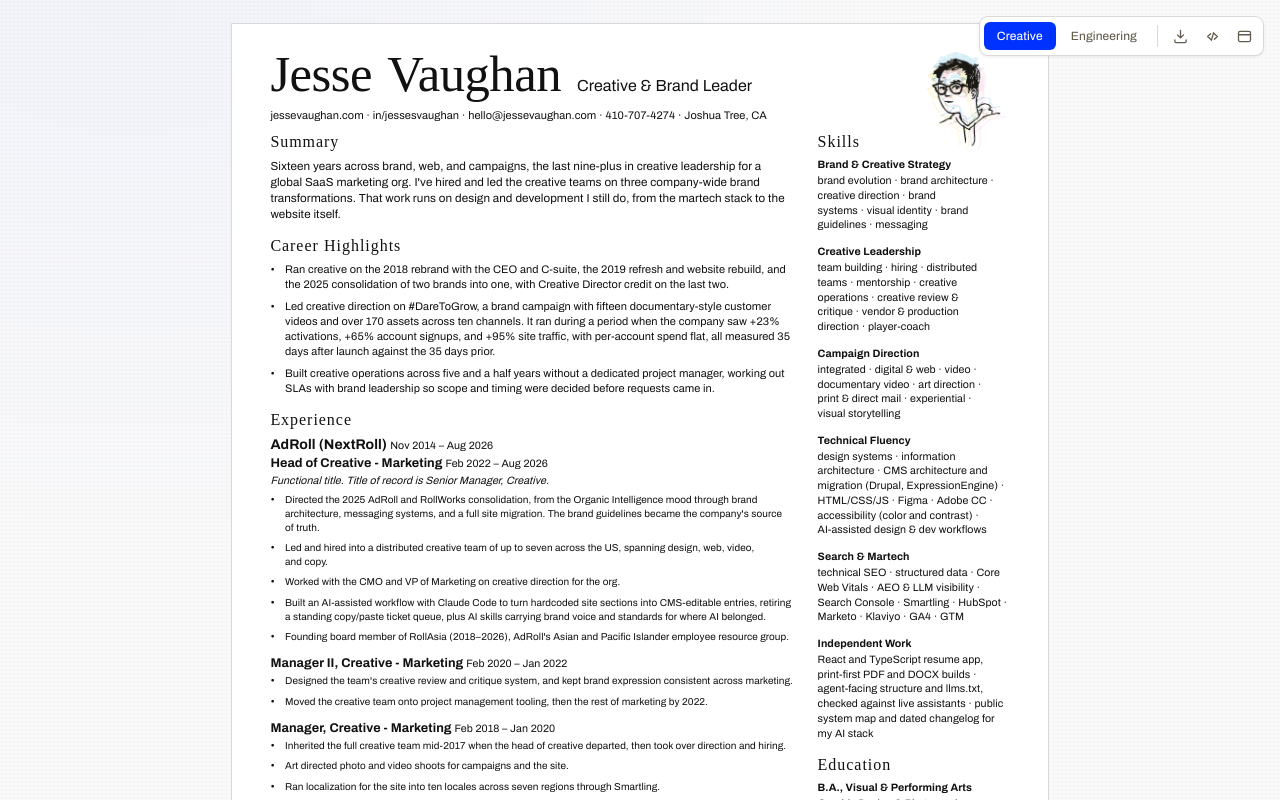
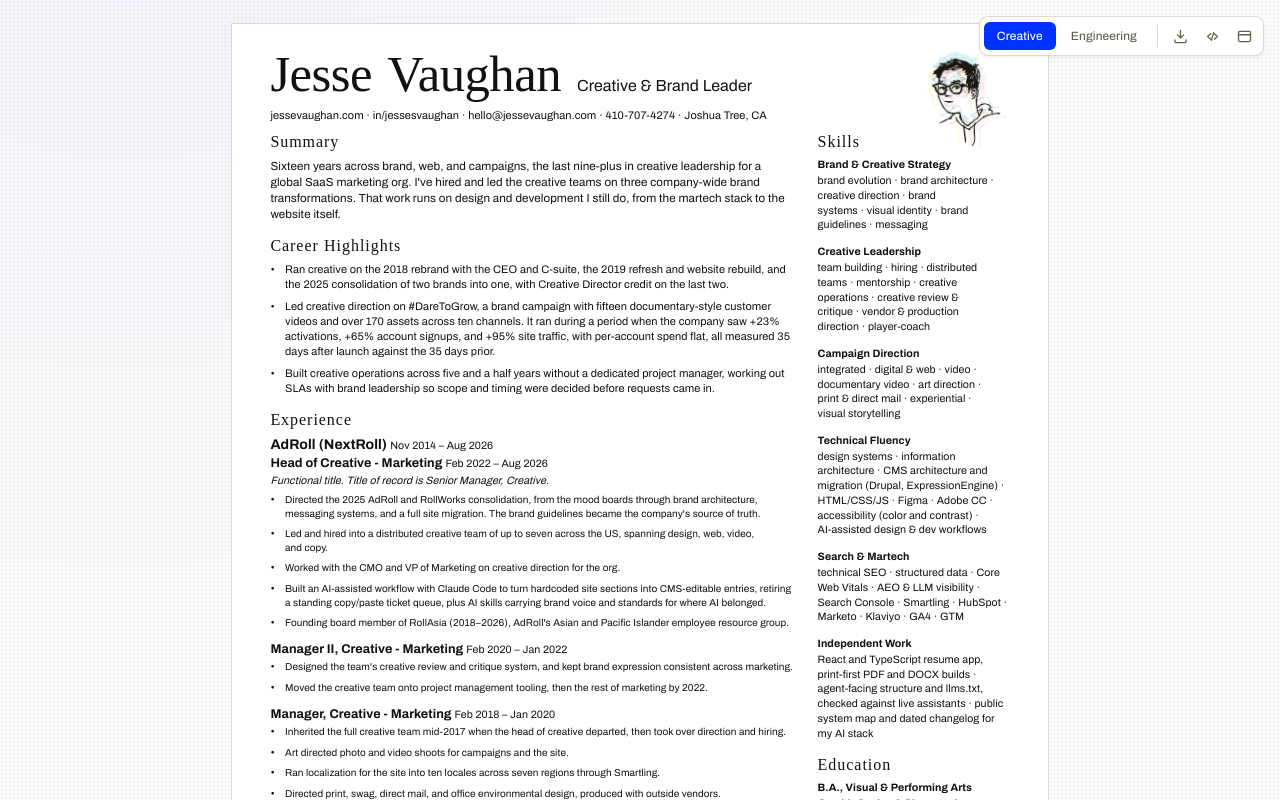
Before and after one commit to jessevaughan/resume, a React (Vite) app: page / in a window 1280 px wide. Shown: the top 800 px of the page. Built offline with nearby package versions, Linux system fonts and the light colour scheme; a web font is replaced by a local one.

Commit message:
update resume copy

```diff
--- a/src/data/resume.ts
+++ b/src/data/resume.ts
@@ -64,7 +64,7 @@ export const resume: ResumeData = {
           bullets: perTrack(
             // creative
             [
-              `Directed the 2025 AdRoll and RollWorks consolidation, from the Organic Intelligence mood through brand architecture, messaging systems, and a full site migration. The brand guidelines became the company's source of truth.`,
+              `Directed the 2025 AdRoll and RollWorks consolidation, from the mood boards through brand architecture, messaging systems, and a full site migration. The brand guidelines became the company's source of truth.`,
               `Led and hired into a distributed creative team of up to seven across the US, spanning design, web, video, and copy.`,
               `Worked with the CMO and VP of Marketing on creative direction for the org.`,
               `Built an AI-assisted workflow with Claude Code to turn hardcoded site sections into CMS-editable entries, retiring a standing copy/paste ticket queue, plus AI skills carrying brand voice and standards for where AI belonged.`,
```
